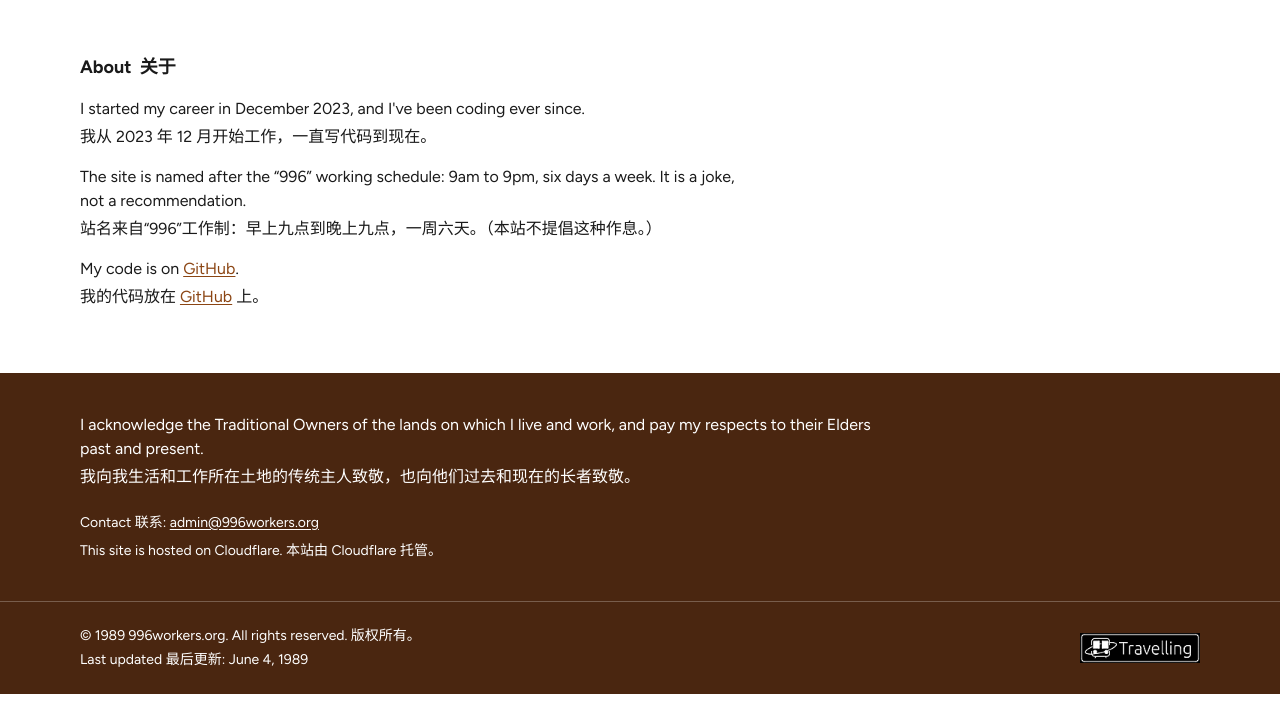
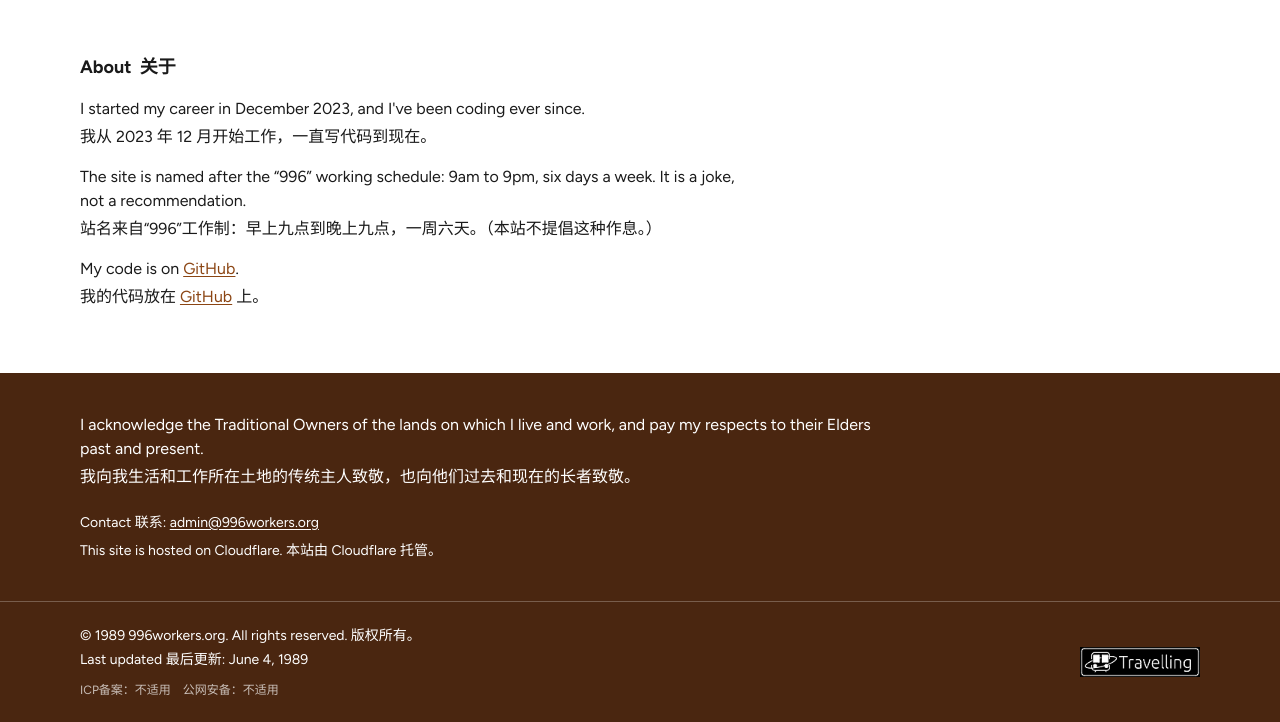
Before and after one commit to Blackmesa-Canteen/996-workers-org, a website: page index.html in a window 1280 px wide. Shown: the part 762-1484 px from the top of the page. Before the commit the page ends 1456 px from the top, so only its background shows below. Drawn offline with Linux system fonts and the light colour scheme.

Commit message:
Add registration line to footer

```diff
--- a/index.html
+++ b/index.html
@@ -139,6 +139,7 @@
       <div>
         <p>© 1989 996workers.org. All rights reserved. <span lang="zh-Hans">版权所有。</span></p>
         <p class="mt-1">Last updated <span lang="zh-Hans">最后更新</span>: <time datetime="1989-06-04">June 4, 1989</time></p>
+        <p class="mt-3 text-xs text-white/70" lang="zh-Hans">ICP备案：不适用　公网安备：不适用</p>
       </div>
       <a class="inline-block" href="https://www.travellings.cn/go.html" aria-label="Travellings webring: visit a random member site">
         <img class="w-30" src="./img/logo.gif" alt="" width="120" height="40" loading="lazy" decoding="async">
```
Also changed, not shown: assets/css/site.css.
